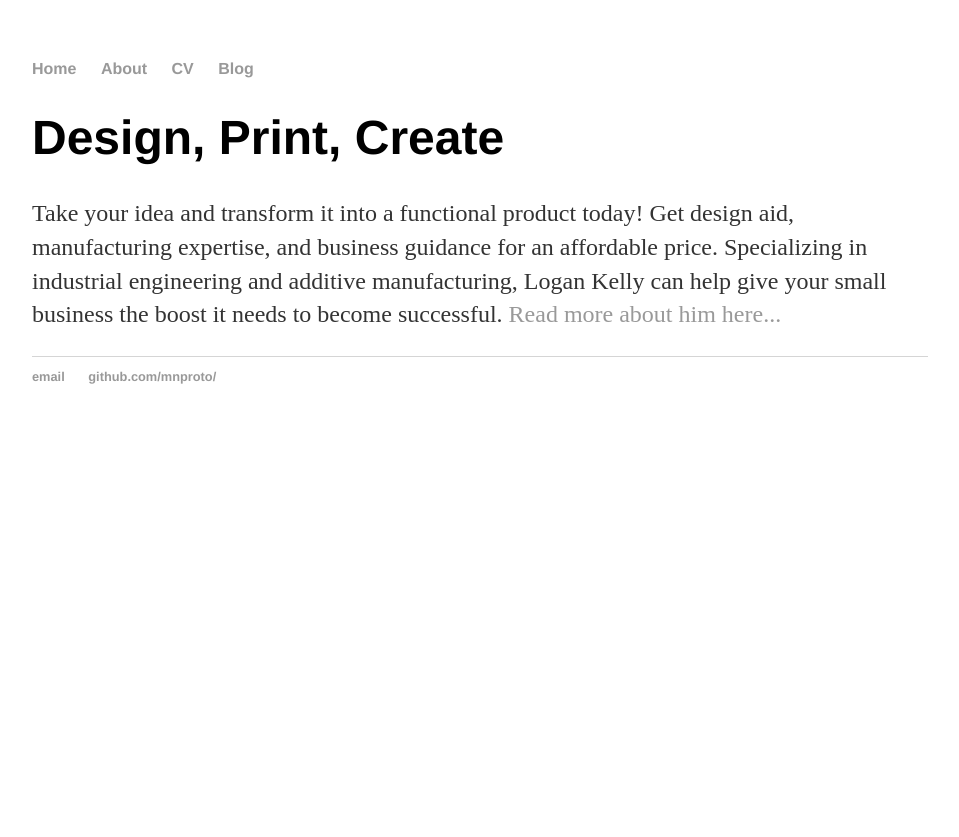
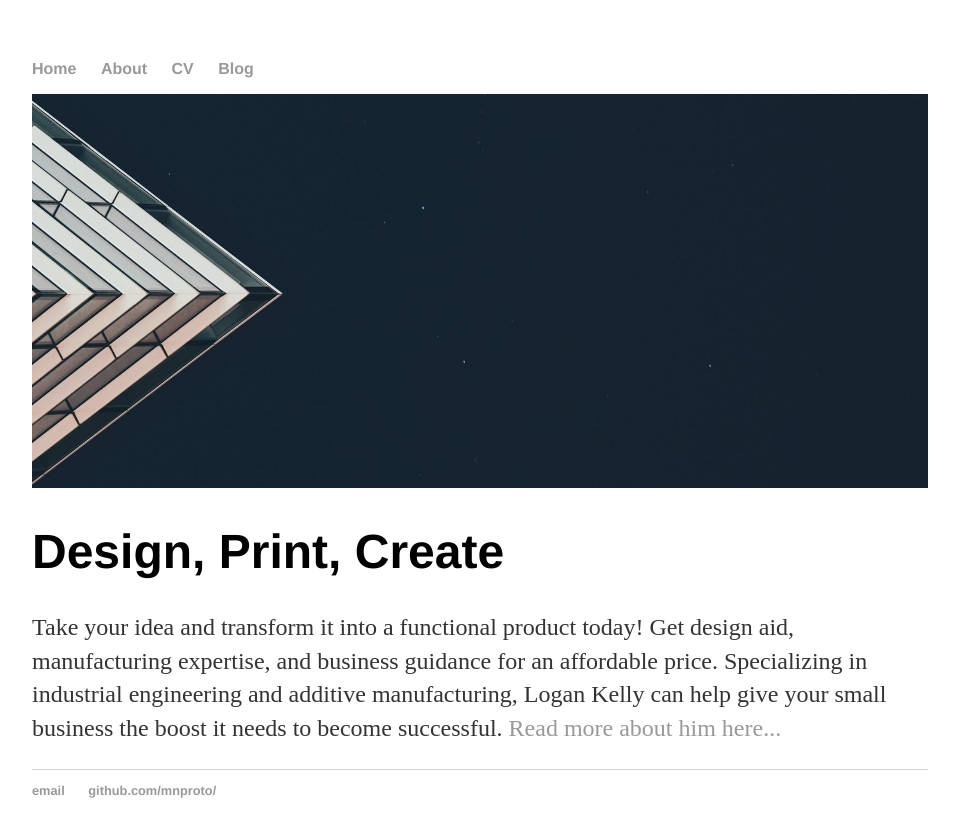
Before and after one commit to mnproto/mnproto.github.io, a Jekyll site: the page built from index.html, in a window 1280 px wide. Shown: the top 837 px of the page, without its empty margins (160-1119 px from the left). Built offline with Jekyll 4.4.1, drawn with Linux system fonts in a browser that asks for light colours.

Commit message:
Update index.html

```diff
--- a/index.html
+++ b/index.html
@@ -7,8 +7,8 @@ img {
     max-width: 100%;
     height: auto;
 }
-	<img src="/images/header.jpg">
 </style>
+<img src="/images/header.jpg">
 <div class="blurb">
 	<h1>Design, Print, Create</h1>
 	<p>Take your idea and transform it into a functional product today! Get design aid, manufacturing expertise, and business guidance for an affordable price.
```
